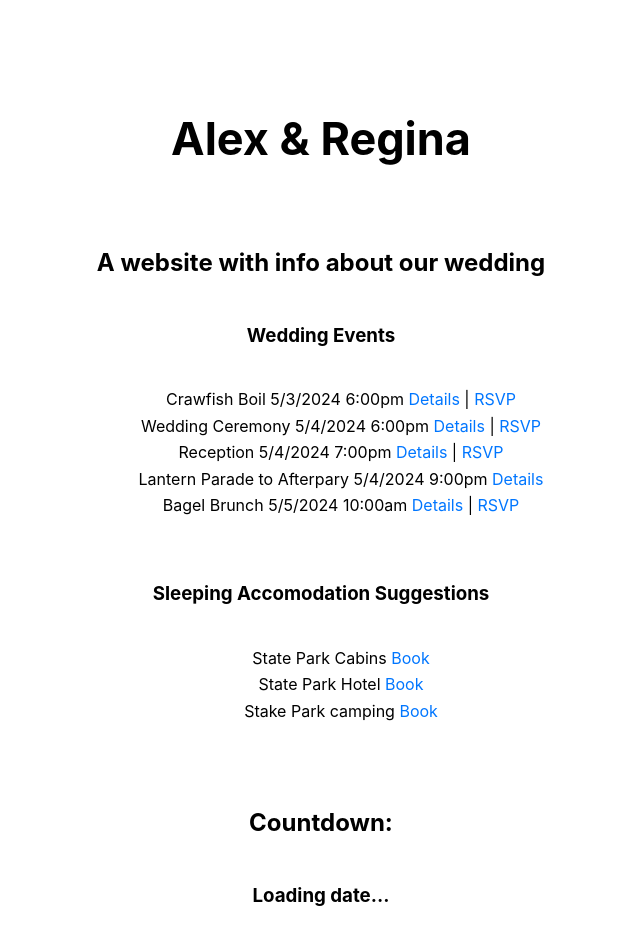
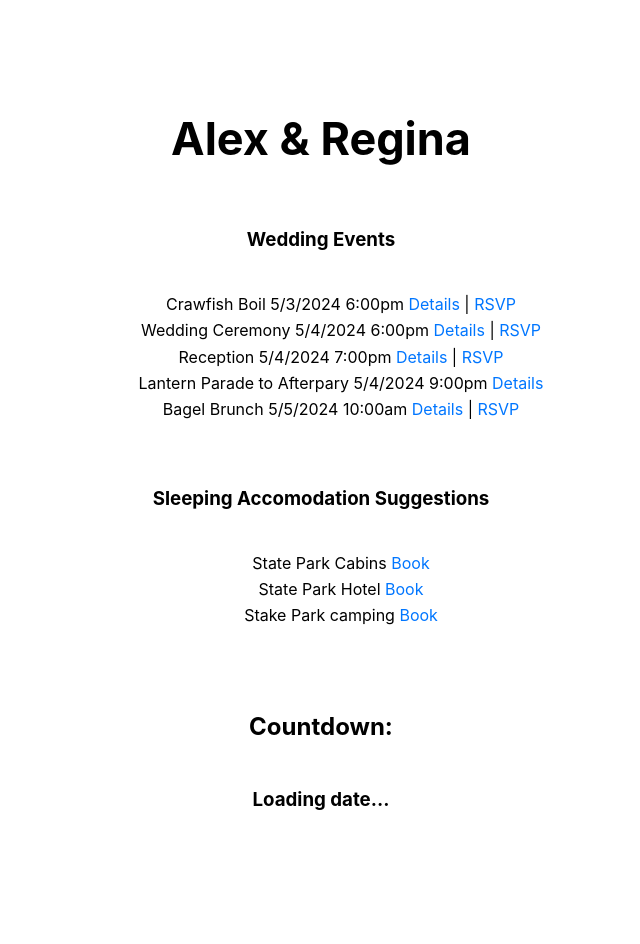
Before and after one commit to Human-Coop/create-react-app, a React (Create React App) app: page / in a window 1280 px wide. Shown: the top 944 px of the page, without its empty margins (319-959 px from the left). After the commit the page ends 907 px from the top, so only its background shows below. Built offline with nearby package versions, Linux system fonts and the light colour scheme; no server answers.

Commit message:
remove h2

```diff
--- a/src/App.js
+++ b/src/App.js
@@ -16,9 +16,6 @@ function App() {
   return (
     <main>
       <h1>Alex &#38; Regina</h1>
-      <h2>
-        A website with info about our wedding
-      </h2>
       <h3>
         Wedding Events
       </h3>
```
